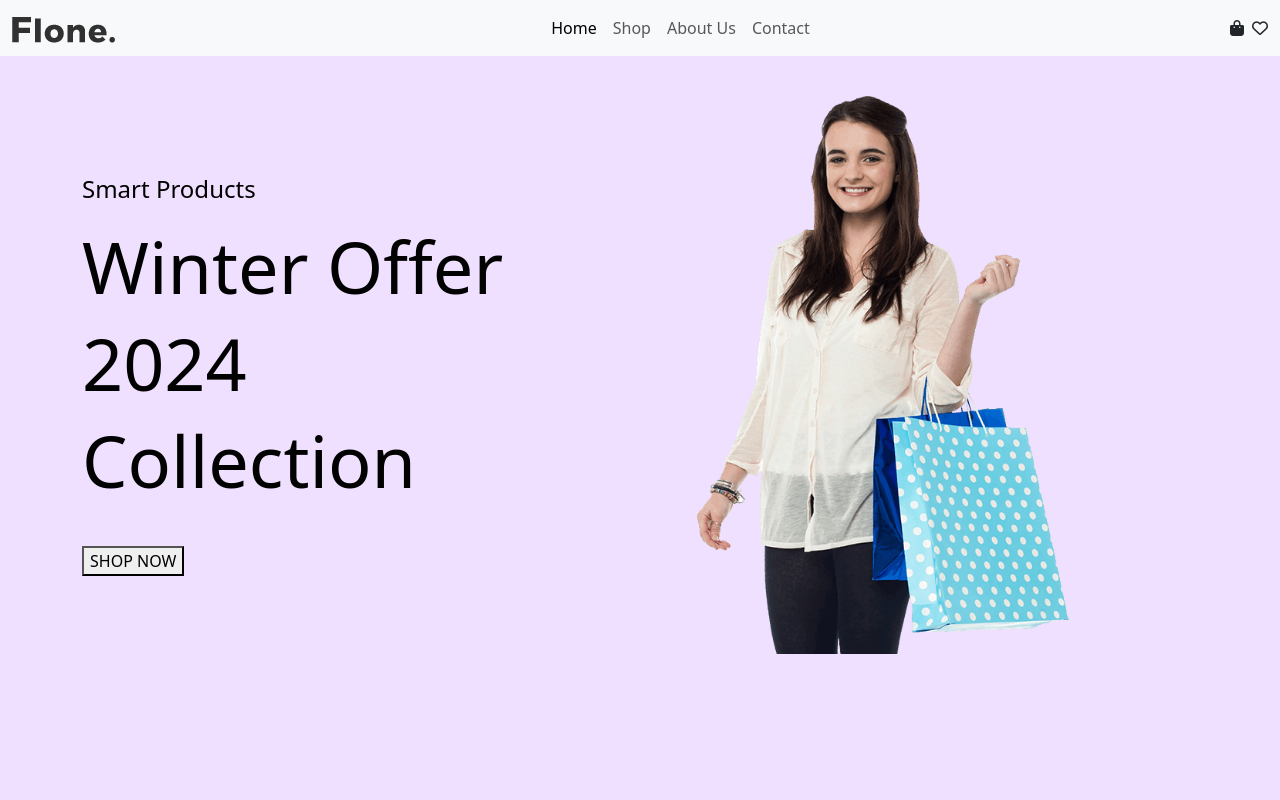
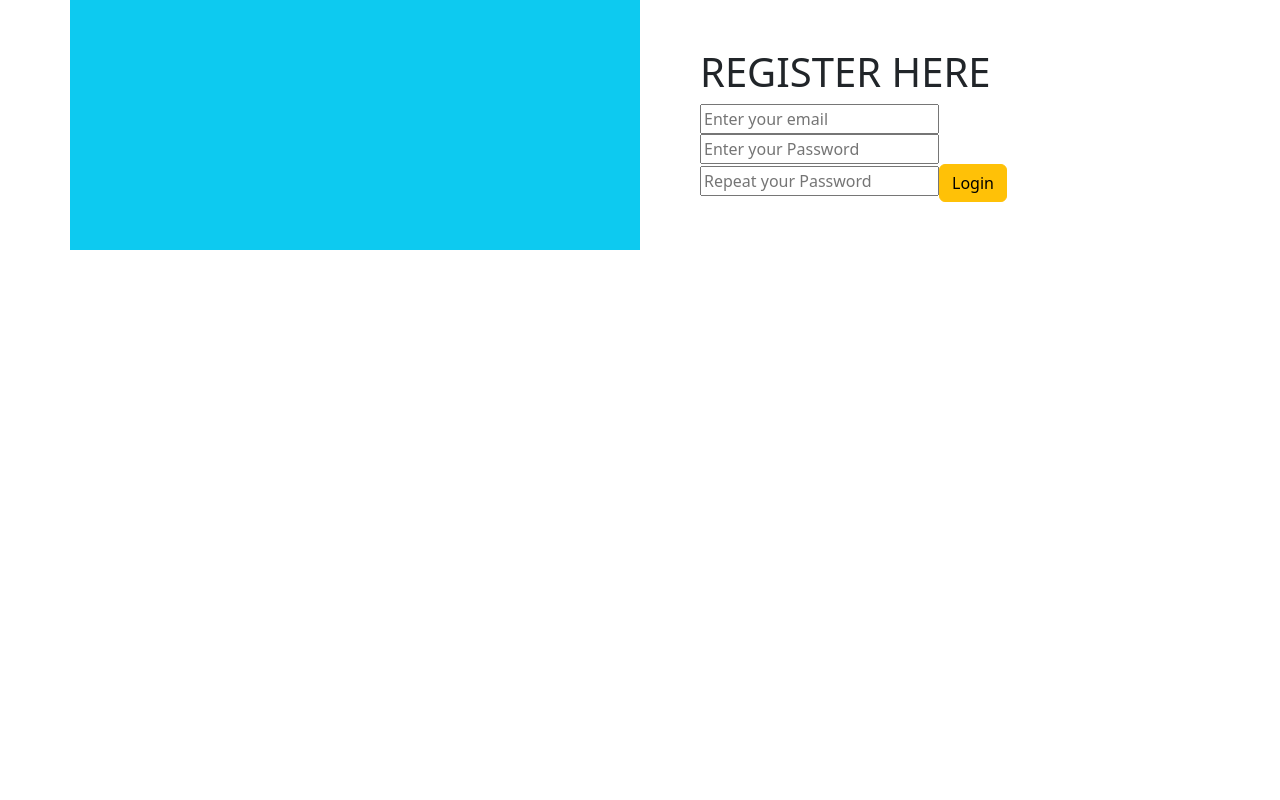
Before and after one commit to Waqas7616/Ecommerce-React, a React (Create React App) app in the folder landa-bazaar/: page / in a window 1280 px wide. Shown: the top 800 px of the page. Built offline with nearby package versions, Linux system fonts and the light colour scheme; no server answers.

Commit message:
just main route

```diff
--- a/landa-bazaar/src/App.js
+++ b/landa-bazaar/src/App.js
@@ -1,6 +1,8 @@
 
 
-import Homepage from './pages/Homepage';
+// import Homepage from './pages/Homepage';
+import Signup from './pages/login/signup/Signup';
+
 
 
 
@@ -8,8 +10,10 @@ function App() {
 
   return (
 
-    <div className="App">
-      <Homepage />
+    <div className="App d-flex justify-content-between">
+      {/* <Homepage /> */}
+      <Signup />
+
 
 
     </div>
--- /dev/null
+++ b/landa-bazaar/src/pages/login/signup/Signup.jsx
@@ -0,0 +1,27 @@
+import React from 'react'
+
+function Signup() {
+    return (
+        <div className='container-fluid vh-100'>
+            <div className="container">
+                <div className="row">
+                    <div className="col-md-6 bg-info"></div>
+                    <div className="col-md-6">
+                        <div className="container p-5">
+                            <div className="form-data">
+                                <h1 className="primary-heading">REGISTER HERE</h1>
+                                <input type="email" placeholder='Enter your email' />
+                                <input type="password" placeholder='Enter your Password' />
+                                <input type="password" placeholder='Repeat your Password' />
+                                <button className="btn btn-warning">Login</button>
+                            </div>
+                        </div>
+                    </div>
+                </div>
+            </div>
+
+        </div>
+    )
+}
+
+export default Signup
```
